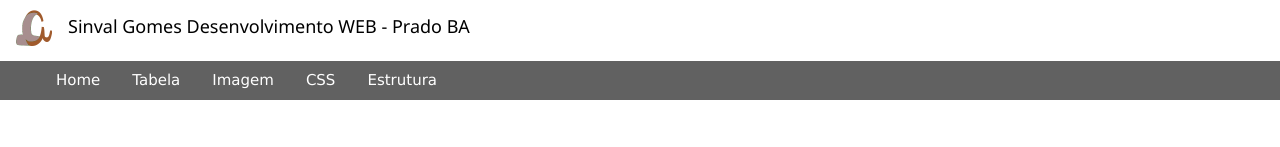
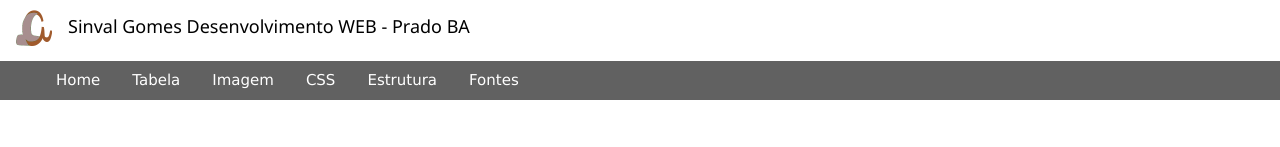
Before and after one commit to aondenet-sinval/semantica-web, a Next.js app: page / in a window 1280 px wide. Shown: the top 147 px of the page. Built offline with nearby package versions, Linux system fonts and the light colour scheme.

Commit message:
adicionando semantica ao menu

```diff
--- a/components/navbar.js
+++ b/components/navbar.js
@@ -11,6 +11,7 @@ const NavBar = () => {
         <li><Link href="/imagem" className="w3-button">Imagem</Link></li>
         <li><Link href="/css" className="w3-button">CSS</Link></li>
         <li><Link href="/estrutura" className="w3-button">Estrutura</Link></li>
+        <li><Link href="/fontes" className="w3-button">Fontes</Link></li>
       </ul>
       </nav>
     </header>
--- a/pages/fontes.js
+++ b/pages/fontes.js
@@ -1,4 +1,6 @@
-const Fonts = () => {
+import Layout from '../components/layout'
+import Head from 'next/head'
+const Fontes = () => {
   return(<Layout>
     <Head>
     <title>Fontes - Desenvolvimento SEMÂNTICO</title>
@@ -17,3 +19,4 @@ const Fonts = () => {
     </Layout>
   )
 }
+export default Fontes
```
Also changed, not shown: public/img/estrutura-semantica.png.
